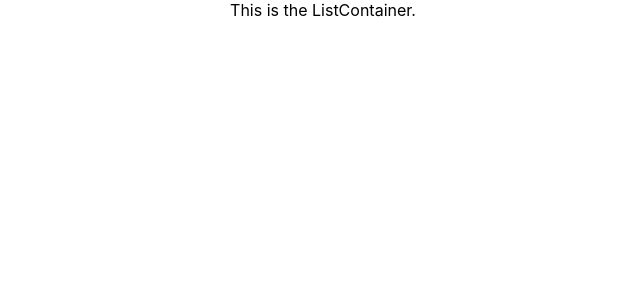
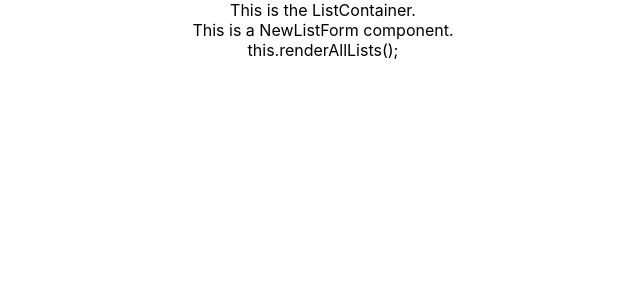
Before and after one commit to JohnZBurnett/ListApp, a React (Create React App) app: page / in a window 1280 px wide. Shown: the top 300 px of the page, without its empty margins (317-957 px from the left). Built offline with nearby package versions, Linux system fonts and the light colour scheme.

Commit message:
write List and NewListForm & render skeletons in ListContainer

```diff
--- a/src/App.js
+++ b/src/App.js
@@ -1,6 +1,6 @@
 import React, { Component } from 'react';
 import './App.css';
-import ListsContainer from './ListContainer';
+import ListsContainer from './ListsContainer';
 
 class App extends Component {
   render() {
--- /dev/null
+++ b/src/List.js
@@ -0,0 +1,7 @@
+import React from 'react';
+
+export default () => {
+    return(
+        <div>This is a List component.</div>
+    )
+}
--- a/src/ListContainer.js
+++ /dev/null
@@ -1,18 +0,0 @@
-import React, { Component } from 'react';
-
-class ListsContainer extends Component {
-    constructor() {
-        super();
-        this.state = {
-            lists: []
-        }
-    }
-
-    render() {
-        return(
-            <div>This is the ListContainer.</div>
-        )
-    }
-}
-
-export default ListsContainer;
--- /dev/null
+++ b/src/ListsContainer.js
@@ -0,0 +1,32 @@
+import React, { Component } from 'react';
+import NewListForm from './NewListForm';
+import List from './List';
+
+class ListsContainer extends Component {
+    constructor() {
+        super();
+        this.state = {
+            lists: [{ title: 'ListOne'}, {title: 'ListTwo'}]
+        }
+    }
+
+    renderAllLists() {
+        return(
+            this.state.lists.map( list => {
+                return <List />
+            })
+        )
+    }
+
+    render() {
+        return(
+            <div>
+                <div>This is the ListContainer.</div>
+                <NewListForm />
+                this.renderAllLists();
+            </div>
+        )
+    }
+}
+
+export default ListsContainer;
--- /dev/null
+++ b/src/NewListForm.js
@@ -0,0 +1,7 @@
+import React from 'react';
+
+export default () => {
+    return(
+        <div>This is a NewListForm component.</div>
+    )
+}
```
